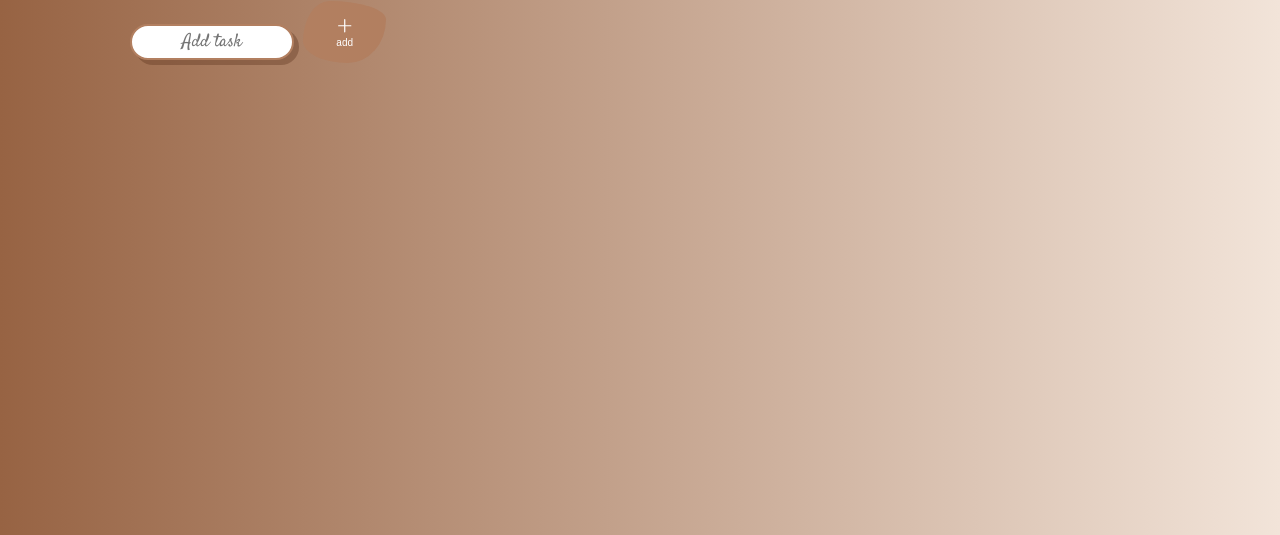
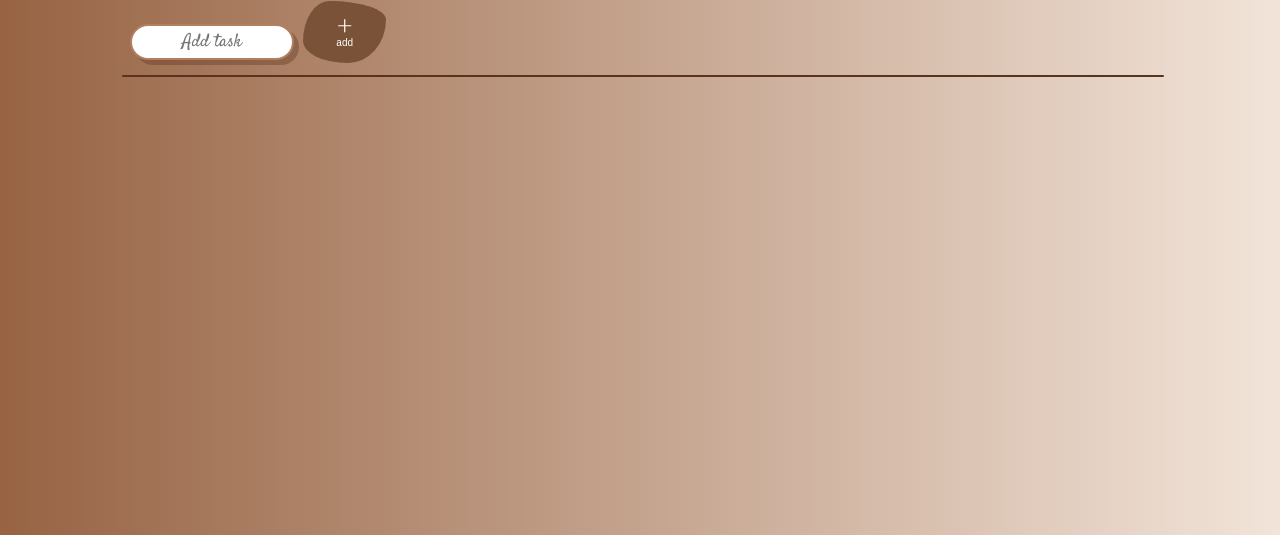
Before and after one commit to MelRecalde/S3L3, a plain HTML site: page index.html in a window 1280 px wide. Shown: the part 265-800 px from the top of the page. Drawn offline with Linux system fonts and the light colour scheme.

Commit message:
third commit

```diff
--- a/CSS/style.css
+++ b/CSS/style.css
@@ -23,7 +23,7 @@ body {
 
 button {
     border-radius: 32% 68% 46% 54% / 65% 30% 70% 35% ;
-    background-color:#B27F60;
+    background-color:#7a5238;
     border: none;
     color: white;
     padding: 15px 32px;
@@ -38,7 +38,10 @@ button {
     text-align: center;
     padding: 1px;
     margin: 2px;
-
+    background-color:#5a321d;
+    width: 100%;
+    font-size: large;
+    border-radius: 10px;
 }
 
 h1 {
--- a/JAVASCRIPT/s3l3.js
+++ b/JAVASCRIPT/s3l3.js
@@ -20,5 +20,7 @@ form.addEventListener("submit", function (event) {
     toDo.appendChild(card)
 
     taskInputField.value = ""
+
+    toDo
 }
 )
```
